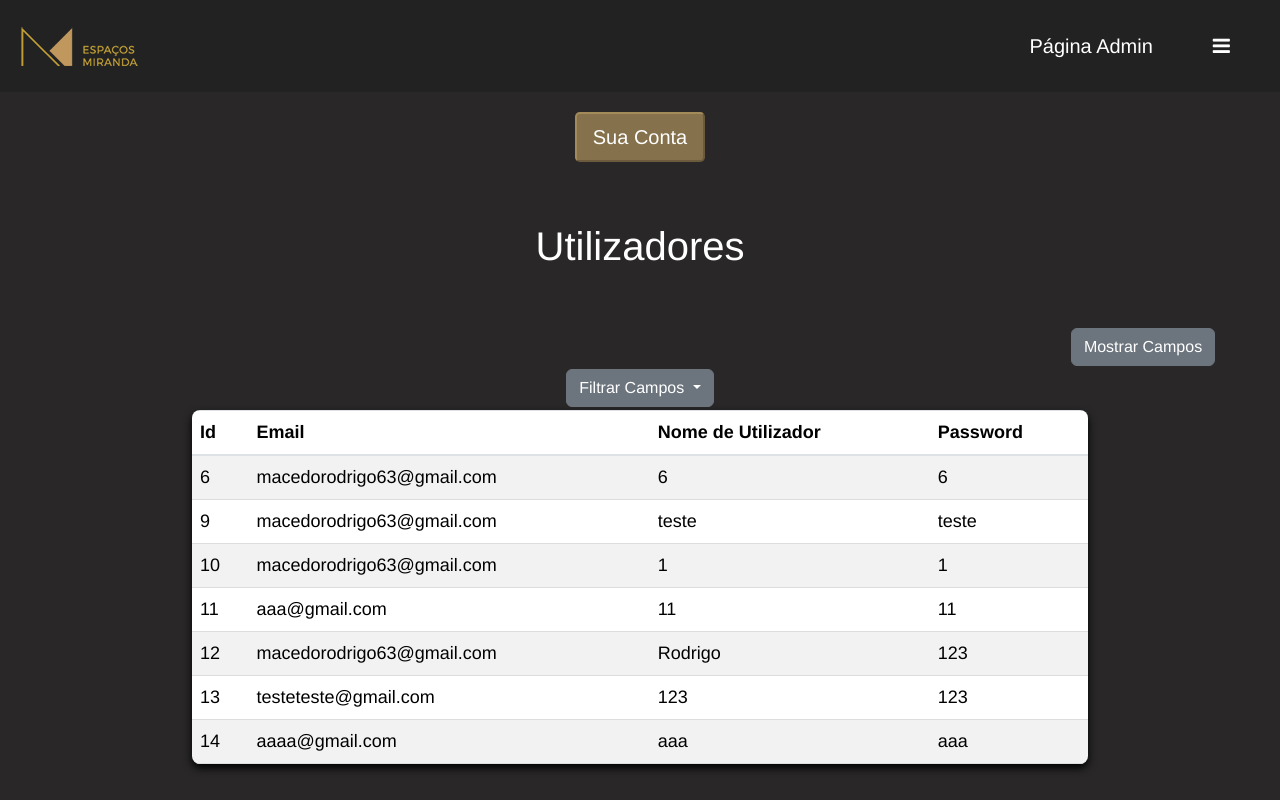
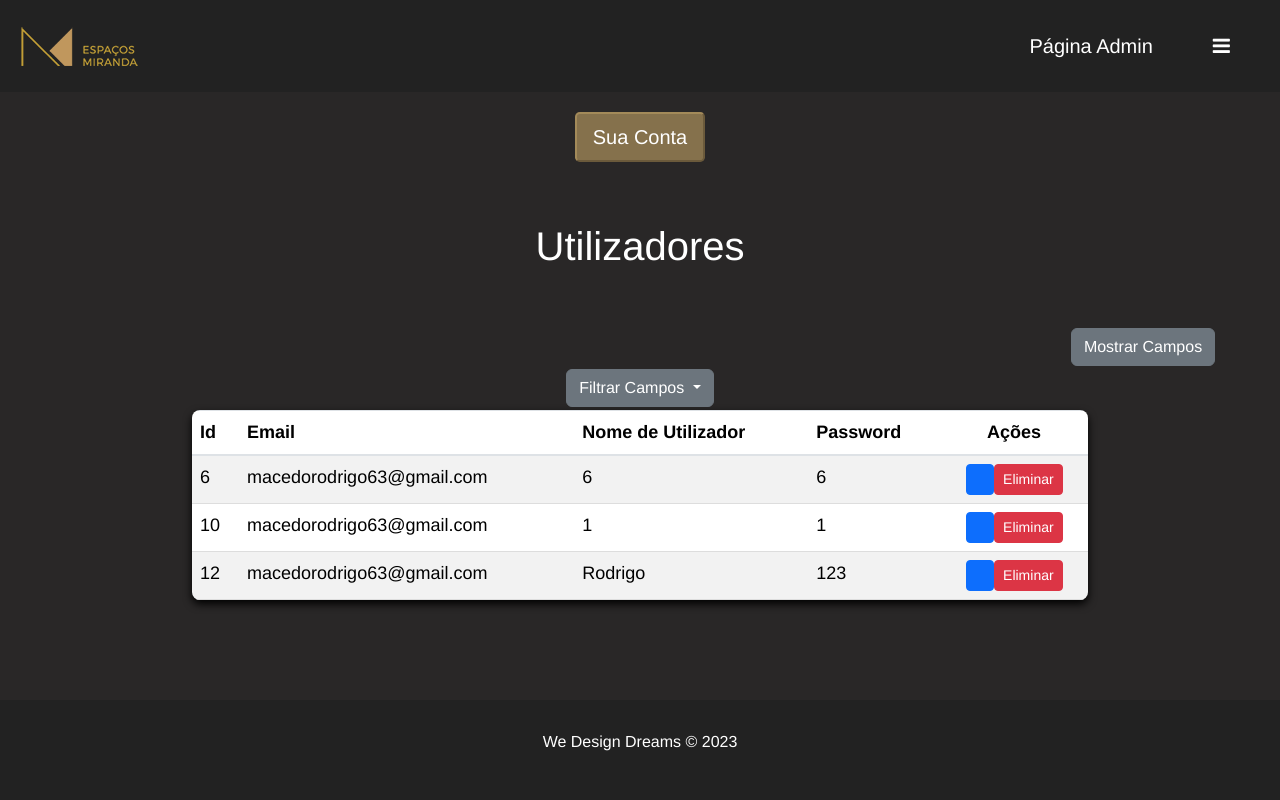
Before and after one commit to R0DRAPT/8_EspacosMiranda, a Vue app: page /DefinicoesAdmin/1 in a window 1280 px wide. Shown: the top 800 px of the page. Built offline with nearby package versions, Linux system fonts and the light colour scheme; data requests are answered from the project's data file.

Commit message:
casa - escola

```diff
--- a/db/db.json
+++ b/db/db.json
@@ -19,41 +19,16 @@
     },
     {
       "email": "macedorodrigo63@gmail.com",
-      "username": "teste",
-      "password": "teste",
-      "id": 9
-    },
-    {
-      "email": "macedorodrigo63@gmail.com",
       "username": "1",
       "password": "1",
       "id": 10
-    },
-    {
-      "email": "aaa@gmail.com",
-      "username": "11",
-      "password": "11",
-      "id": 11
     },
     {
       "email": "macedorodrigo63@gmail.com",
       "username": "Rodrigo",
       "password": "123",
       "id": 12
-    },
-    {
-      "email": "testeteste@gmail.com",
-      "username": "123",
-      "password": "123",
-      "id": 13
-    },
-    {
-      "email": "aaaa@gmail.com",
-      "username": "aaa",
-      "password": "aaa",
-      "id": 14
     }
-
   ],
   "Sofas": [
     {
--- a/src/views/AposLogin/PastaAdmin/DefinicoesAdmin.vue
+++ b/src/views/AposLogin/PastaAdmin/DefinicoesAdmin.vue
@@ -73,7 +73,7 @@
       </div>
     </div>
 
-    <!-- Tabela de Usuários -->
+    <!-- Tabela de utilizador -->
     <table class="table table-striped">
       <thead>
         <tr>
@@ -81,6 +81,7 @@
           <th v-if="columnVisibility.email">Email</th>
           <th v-if="columnVisibility.username">Nome de Utilizador</th>
           <th v-if="columnVisibility.password">Password</th>
+          <th class="text-center">Ações</th>
         </tr>
       </thead>
       <tbody>
@@ -89,9 +90,46 @@
           <td v-if="columnVisibility.email">{{ user.email }}</td>
           <td v-if="columnVisibility.username">{{ user.username }}</td>
           <td v-if="columnVisibility.password">{{ user.password }}</td>
+          <td class="text-center">
+            <button class="btn btn-primary btn-sm" @click="openEditModal(user)">
+                <i class="fas fa-edit"></i>
+            </button>
+            <button class="btn btn-danger btn-sm" @click="confirmDeleteUser(user.id)">Eliminar</button>
+          </td>
         </tr>
       </tbody>
     </table>
+
+    <!-- Modal para editar Utilizador -->
+    <div class="modal" :class="{ 'show': showEditModal }" tabindex="-1" role="dialog">
+      <div class="modal-dialog" role="document">
+        <div class="modal-content">
+          <div class="modal-header">
+            <h5 class="modal-title"><b>Editar Utilizador</b></h5>
+            <button type="button" class="close" data-dismiss="modal" aria-label="Close" @click="closeEditModal">
+              <span aria-hidden="true">&times;</span>
+            </button>
+          </div>
+          <div class="modal-body">
+            <form class="user-form" style="text-align: center; margin: 0 auto; max-width: 500px;">
+              <div class="mb-3" style="font-family: Verdana;">
+                <input type="text" class="form-control" placeholder="Novo Email" v-model="editedUser.email">
+              </div>
+              <div class="mb-3" style="font-family: Verdana;">
+                <input type="text" class="form-control" placeholder="Novo Nome de Utilizador" v-model="editedUser.username">
+              </div>
+              <div class="mb-3" style="font-family: Verdana;">
+                <input type="password" class="form-control" placeholder="Nova Password" v-model="editedUser.password">
+              </div>
+            </form>
+          </div>
+          <div class="modal-footer">
+            <button class="btn-lg btn-info" @click="saveUserChanges">Salvar Modificações</button>
+          </div>
+        </div>
+      </div>
+    </div>
+
   </div>
 </template>
 
@@ -115,9 +153,12 @@ export default {
       password: "",
       userId: null,
       isEditing: false,
+      showEditModal: false,
       originalData: {},
       editedData: {},
+      editedUser: {},
       showModal: false,
+      showPassword: false,
       users: [],
       columnVisibility: {
         email: true,
@@ -160,7 +201,7 @@ export default {
           this.users = response.data;
         })
         .catch(error => {
-          console.error("Erro ao buscar dados dos usuários na API", error);
+          console.error("Erro ao buscar dados dos utilizador na API", error);
         });
     },
 
@@ -176,6 +217,98 @@ export default {
       }
     },
 
+    openEditModal(user) {
+      this.showEditModal = true;
+      this.editedUser = { ...user };
+    },
+
+    closeEditModal() {
+      this.showEditModal = false;
+    },
+
+    saveUserChanges() {
+      const userIdToUpdate = this.editedUser.id; // Supondo que o objeto editedUser tenha um campo id para identificar o utilizador
+      const updatedData = {
+        email: this.editedUser.email,
+        username: this.editedUser.username,
+        password: this.editedUser.password,
+        // ... outros campos
+      };
+
+      axios.put(`http://localhost:3000/users/${userIdToUpdate}`, updatedData)
+        .then(response => {
+          console.log("Dados do utilizador atualizados com sucesso:", response.data);
+          // Toastr de sucesso
+          toastr.success("Conta Editada com sucesso.", "Sucesso", {
+            closeButton: true,
+            positionClass: "toast-bottom-right",
+            progressBar: true,
+            timeOut: 5000,
+            extendedTimeOut: 1000,
+            preventDuplicates: true,
+            showMethod: "fadeIn",
+            hideMethod: "fadeOut",
+            toastClass: "toast-success",
+          });
+          // Feche o modal de edição
+          this.closeEditModal();
+        })
+        .catch(error => {
+          console.error("Erro ao atualizar dados do utilizador:", error);
+          // Toastr de erro
+          toastr.error("Erro ao editar a conta.", "Erro!", {
+            closeButton: true,
+            positionClass: "toast-bottom-right",
+            progressBar: true,
+            timeOut: 5000,
+            extendedTimeOut: 1000,
+            preventDuplicates: true,
+            showMethod: "fadeIn",
+            hideMethod: "fadeOut",
+            toastClass: "toast-error",
+          });
+        });
+    },
+
+    confirmDeleteUser(userId) {
+      const confirmDelete = window.confirm("Quer mesmo eliminar este utilizador?");
+      if (confirmDelete) {
+        axios.delete(`http://localhost:3000/users/${userId}`)
+          .then(response => {
+            console.log("Utilizador eliminado com sucesso:", response.data);
+            // Toastr de sucesso
+            toastr.success("Conta eliminada com sucesso.", "Sucesso", {
+                closeButton: true,
+                positionClass: "toast-bottom-right",
+                progressBar: true,
+                timeOut: 5000,
+                extendedTimeOut: 1000,
+                preventDuplicates: true,
+                showMethod: "fadeIn",
+                hideMethod: "fadeOut",
+                toastClass: "toast-success",
+              });
+              // f5 na pagina
+
+          })
+          .catch(error => {
+            console.error("Erro ao eliminar o utilizador:", error);
+            // Toastr Erro
+            toastr.error("Erro ao excluir a conta.", "Erro!", {
+            closeButton: true,
+            positionClass: "toast-bottom-right",
+            progressBar: true,
+            timeOut: 5000,
+            extendedTimeOut: 1000,
+            preventDuplicates: true,
+            showMethod: "fadeIn",
+            hideMethod: "fadeOut",
+            toastClass: "toast-error",
+          });
+          });
+      }
+    },
+
     async fetchUserData() {
       try {
         const response = await axios.get(`http://localhost:3000/users/${this.userId}`);
@@ -185,10 +318,10 @@ export default {
           this.username = userData.username;
           this.password = userData.password;
         } else {
-          console.error("Dados do usuário não encontrados");
+          console.error("Dados do utilizador não encontrados");
         }
       } catch (error) {
-        console.error("Erro ao buscar dados do usuário:", error);
+        console.error("Erro ao buscar dados do utilizador:", error);
       }
     },
 
@@ -196,15 +329,15 @@ export default {
       const confirmDelete = window.confirm("Quer mesmo eliminar a sua conta?");
       if (confirmDelete) {
         try {
-          // Use o id da rota para identificar o usuário
+          // Use o id da rota para identificar o Utilizador
           const idToDelete = this.$route.params.id;
 
-          // Encontre o usuário com base no id
+          // Encontre o Utilizador com base no id
           const response = await axios.get(`http://localhost:3000/admin?id=${idToDelete}`);
           if (response.data.length > 0) {
             const userIdToDelete = response.data[0].id;
 
-            // Faça a solicitação DELETE usando o ID do usuário
+            // Faça a solicitação DELETE usando o ID do Utilizador
             const deleteResponse = await axios.delete(`http://localhost:3000/admin/${userIdToDelete}`);
 
             if (deleteResponse.status === 200) {
@@ -228,8 +361,8 @@ export default {
               this.$router.push('/');
             }
           } else {
-            // Usuário não encontrado
-            console.error("Usuário não encontrado");
+            // Utilizador não encontrado
+            console.error("Utilizador não encontrado");
           }
         } catch (error) {
           console.error("Erro ao excluir a conta", error);
@@ -285,7 +418,7 @@ export default {
 
       axios.put(`http://localhost:3000/admin/${userIdToUpdate}`, updatedData)
         .then(response => {
-          console.log("Dados do usuário atualizados com sucesso:", response.data);
+          console.log("Dados do utilizador atualizados com sucesso:", response.data);
           // Toastr de sucesso
           toastr.success("Conta Editada com sucesso.", "Sucesso", {
                 closeButton: true,
@@ -300,7 +433,7 @@ export default {
               });
         })
         .catch(error => {
-          console.error("Erro ao atualizar dados do usuário:", error);
+          console.error("Erro ao atualizar dados do utilizador:", error);
           // Toastr de erro
           toastr.error("Erro ao editar a conta.", "Erro!", {
             closeButton: true,
@@ -455,4 +588,9 @@ th, td {
 .dropdown-item input {
   margin-right: 8px;
 }
+/* botão Açoes */
+
+.text-center {
+  text-align: center;
+}
 </style>
```
